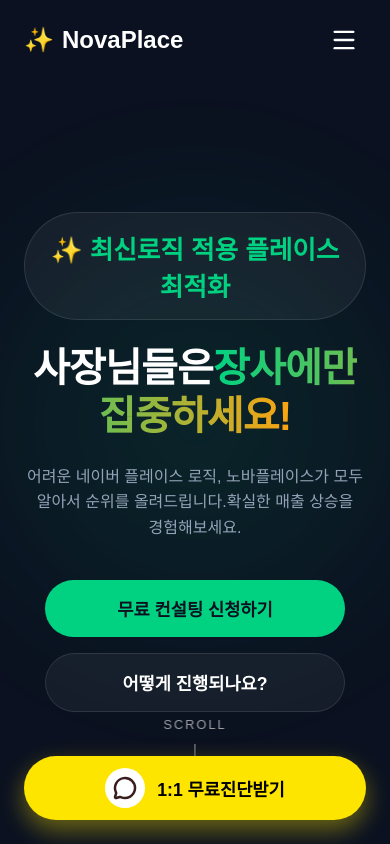
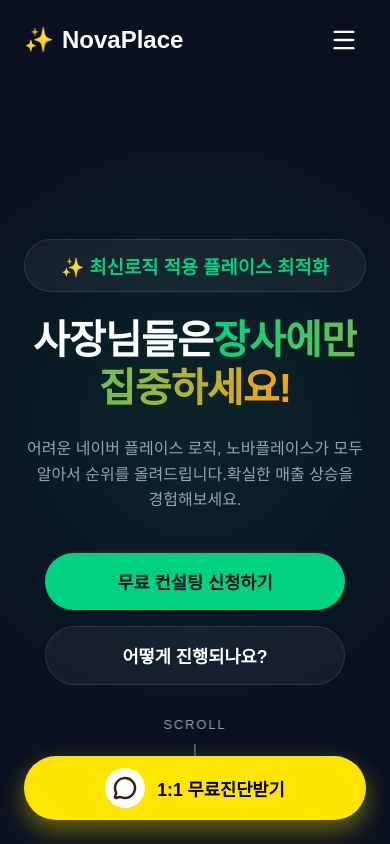
Before and after one commit to seungjae8815-stack/novaplace, a Next.js app: page / in a window 390 px wide. Shown: the top 844 px of the page. Built offline with nearby package versions, Linux system fonts and the light colour scheme; a web font is replaced by a local one.

Commit message:
style: 모바일 메인 뱃지 한 줄 노출되도록 반응형 글꼴 크기 적용

```diff
--- a/src/components/sections/Hero.module.css
+++ b/src/components/sections/Hero.module.css
@@ -161,7 +161,8 @@
   .badge {
     display: block;
     width: 100%;
-    font-size: 1.6rem;
-    padding: 16px 0;
+    font-size: clamp(1rem, 4.8vw, 1.3rem);
+    padding: 12px 0;
+    white-space: nowrap;
   }
 }
```
